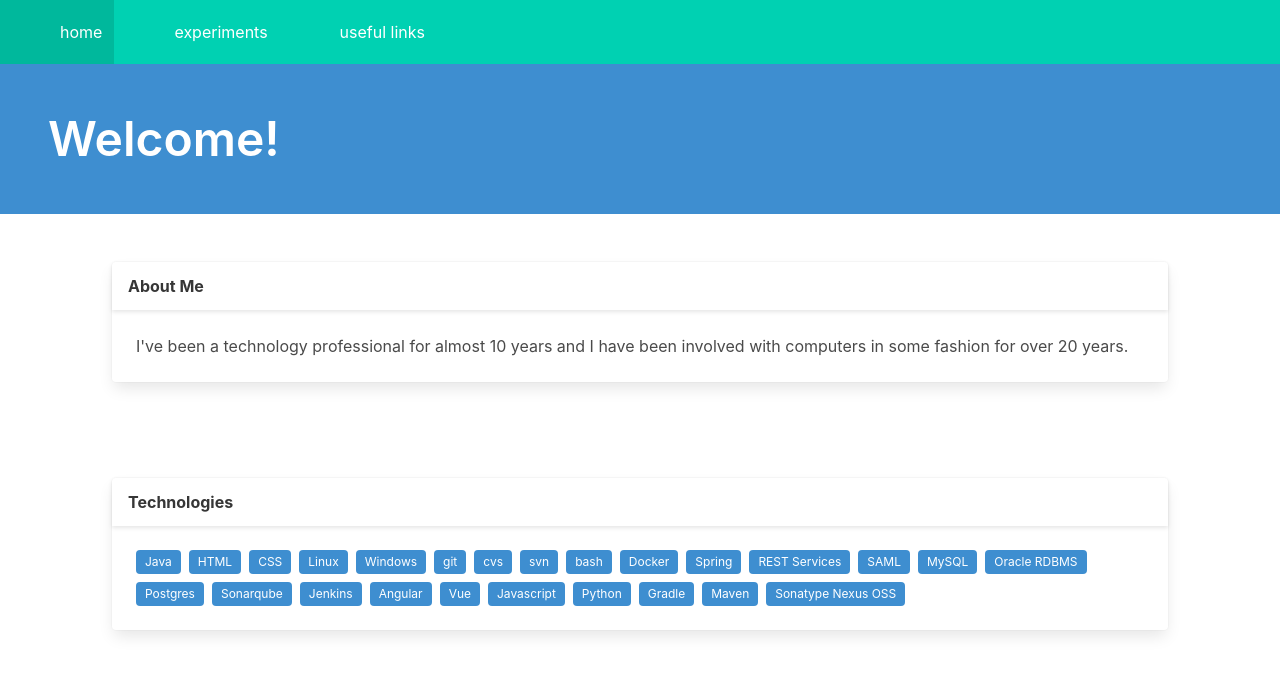
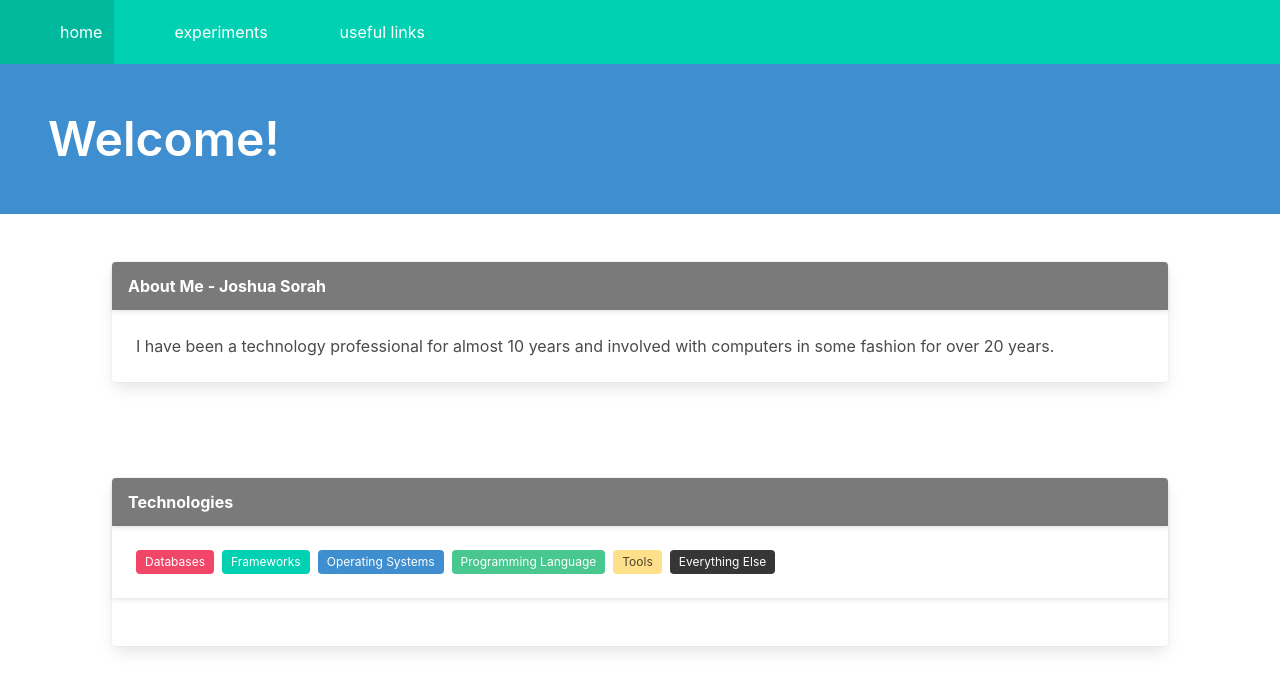
Before and after one commit to jsorah/joshuasorah-site, a Nuxt app: page / in a window 1280 px wide. Shown: the top 690 px of the page. Built offline with nearby package versions, Linux system fonts and the light colour scheme; some icons are missing.

Commit message:
Adding some more content and setting tags more programatically

```diff
--- a/pages/index.vue
+++ b/pages/index.vue
@@ -8,46 +8,210 @@
             section.section
                 .container
                     .card
-                        header.card-header
-                            h1.card-header-title About Me
+                        header.card-header.has-background-grey
+                            h1.card-header-title.has-text-white About Me - Joshua Sorah
                         .card-content
                             .content
-                                p I've been a technology professional for almost 10 years and I have been involved with computers in some fashion for over 20 years.
+                                p I have been a technology professional for almost 10 years and involved with computers in some fashion for over 20 years.
 
             section.section
                 .container
                     .card
+                        header.card-header.has-background-grey
+                            h1.card-header-title.has-text-white Technologies
                         header.card-header
-                            h1.card-header-title Technologies
+                            .card-content
+                                .tags
+                                    span(:class="whichClass('database')").tag Databases
+                                    span(:class="whichClass('framework')").tag Frameworks
+                                    span(:class="whichClass('os')").tag Operating Systems
+                                    span(:class="whichClass('language')").tag.is-info Programming Language
+                                    span(:class="whichClass('tool')").tag Tools
+
+                                    span(:class="whichClass('other')").tag Everything Else
                         .card-content
                             .tags
-                                span.tag.is-info Java
-                                span.tag.is-info HTML
-                                span.tag.is-info CSS
-                                span.tag.is-info Linux
-                                span.tag.is-info Windows
-                                span.tag.is-info git
-                                span.tag.is-info cvs
-                                span.tag.is-info svn
-                                span.tag.is-info bash
-                                span.tag.is-info Docker
-                                span.tag.is-info Spring
-                                span.tag.is-info REST Services
-                                span.tag.is-info SAML
-                                span.tag.is-info MySQL
-                                span.tag.is-info Oracle RDBMS
-                                span.tag.is-info Postgres
-                                span.tag.is-info Sonarqube
-                                span.tag.is-info Jenkins
-                                span.tag.is-info Angular
-                                span.tag.is-info Vue
-                                span.tag.is-info Javascript
-                                span.tag.is-info Python
-                                span.tag.is-info Gradle
-                                span.tag.is-info Maven
-                                span.tag.is-info Sonatype Nexus OSS
-
-
-
+                                span(v-for="skill in skills" :class="whichClass(skill.type)").tag {{skill.name}}
 
 </template>
+
+<script>
+
+export default {
+    methods: {
+        whichClass(skillType) {
+            switch (skillType) {
+
+                case "framework":
+                    return "is-primary";
+                    break;
+                case "language":
+                    return "is-success";
+                    break;
+                case "os":
+                    return "is-info";
+                    break;
+                case "database":
+                    // only if someone enables autocommit...
+                    return "is-danger";
+                    break;
+                case "tool":
+                    // not really a warning :-)
+                    return "is-warning";
+                    break;
+                default:
+                    return "is-dark";
+
+            }
+
+        }
+    },
+    asyncData ( context ) {
+        return {
+            skills: [
+                {
+                    name: "Java",
+                    type: "language"
+                },
+                {
+                    name: "HTML",
+                    type: "language"
+                },
+                {
+                    name: "CSS",
+                    type: "language"
+                },
+                {
+                    name: "Linux (RHEL/CentOS, Debian)",
+                    type: "os"
+                },
+                {
+                    name: "FreeBSD",
+                    type: "os"
+                },
+                {
+                    name: "Windows",
+                    type: "os"
+                },
+                {
+                    name: "git",
+                    type: "version-control"
+                },
+                {
+                    name: "cvs",
+                    type: "version-control"
+                },
+                {
+                    name: "svn",
+                    type: "version-control"
+                },
+                {
+                    name: "bash",
+                    type: "language"
+                },
+                {
+                    name: "Docker",
+                    type: "tool"
+                },
+                {
+                    name: "Java EE",
+                    type: "framework"
+                },
+                {
+                    name: "Spring",
+                    type: "framework"
+                },
+                {
+                    name: "REST Services",
+                    type: "framework"
+                },
+                {
+                    name: "SOAP/XML Services",
+                    type: "framework"
+                },
+                {
+                    name: "SAML",
+                    type: "framework"
+                },
+                {
+                    name: "MySQL",
+                    type: "database"
+                },
+                {
+                    name: "Oracle RDBMS (11g/12c)",
+                    type: "database"
+                },
+                {
+                    name: "Postgres",
+                    type: "database"
+                },
+                {
+                    name: "Sonarqube",
+                    type: "tool"
+                },
+                {
+                    name: "Jenkins",
+                    type: "tool"
+                },
+                {
+                    name: "Angular",
+                    type: "framework"
+                },
+                {
+                    name: "Vue",
+                    type: "framework"
+                },
+                {
+                    name: "Javascript",
+                    type: "language"
+                },
+                {
+                    name: "Python",
+                    type: "language"
+                },
+                {
+                    name: "Gradle",
+                    type: "tool"
+                },
+                {
+                    name: "Maven",
+                    type: "tool"
+                },
+                {
+                    name: "Sonatype Nexus OSS",
+                    type: "tool"
+                },
+                {
+                    name: "Intellij IDEA",
+                    type: "tool"
+                },
+                {
+                    name: "Eclipse",
+                    type: "tool"
+                },
+                {
+                    name: "Visual Studio",
+                    type: "tool"
+                },
+                {
+                    name: "GitLab",
+                    type: "tool"
+                },
+                {
+                    name: "MQ (Websphere MQ, RabbitMQ)",
+                    type: "tool"
+                },
+                {
+                    name: "FileNet CPE",
+                    type: "tool"
+                },
+                {
+                    name: "ACORD Standard XML",
+                    type: "framework"
+                },
+
+            ]
+        }
+    }
+}
+</script>
```
